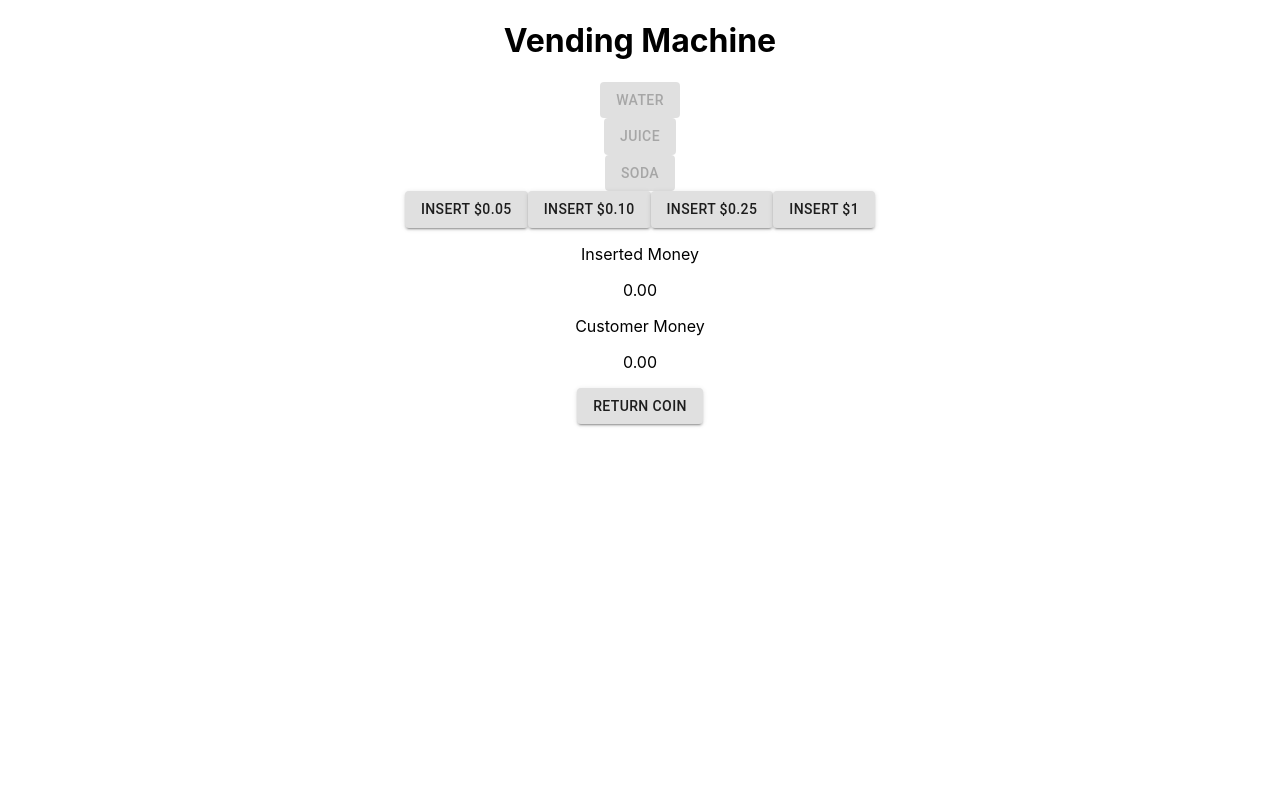
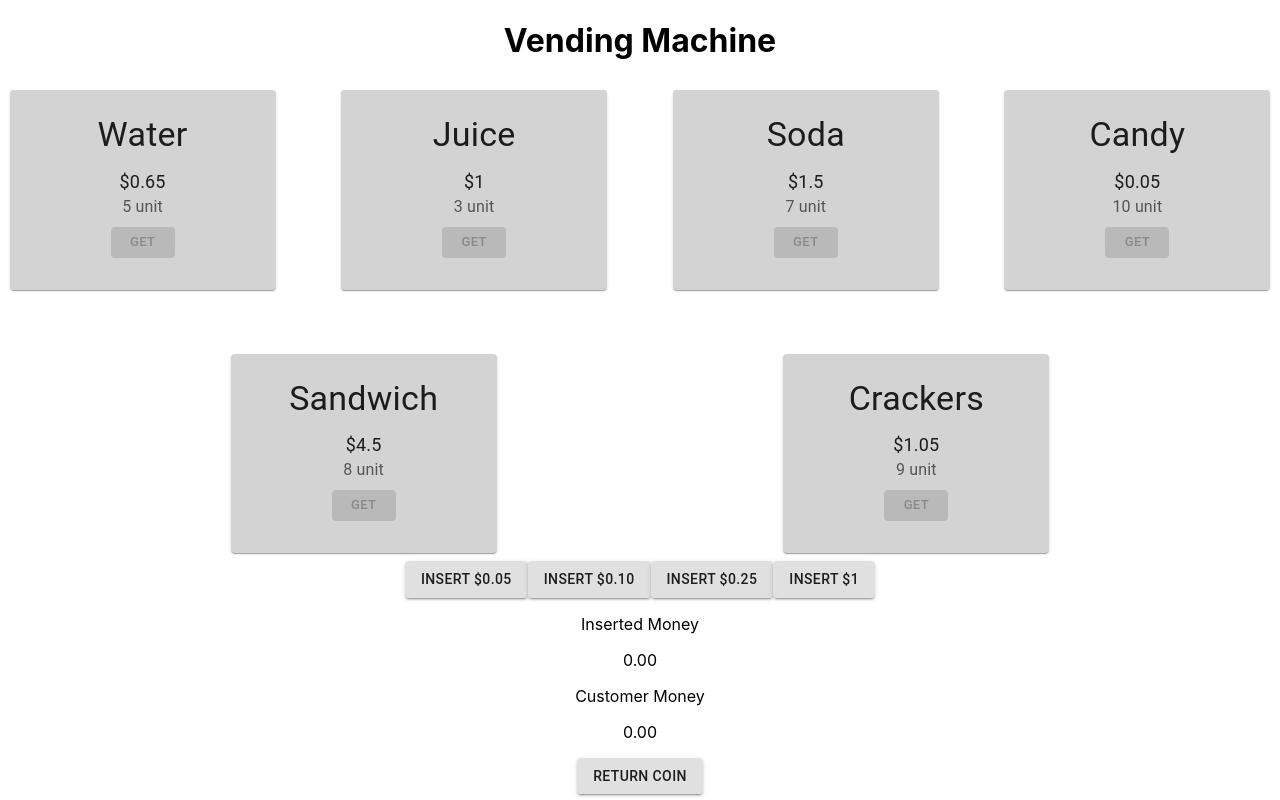
Before and after one commit to ChristiancChavez/vendingMachine, a React (Create React App) app: page / in a window 1280 px wide. Built offline with nearby package versions, Linux system fonts and the light colour scheme.

Commit message:
create Product component and use it in VendingMachine

```diff
--- a/src/components/MethodButton.jsx
+++ b/src/components/MethodButton.jsx
@@ -1,7 +1,7 @@
 import React from 'react'
 import Button from '@material-ui/core/Button';
 
-const MethodButton = ({text, onClick, disabled=false}) => {
+const MethodButton = ({ text, onClick, disabled= false, subText= 0 }) => {
   return (
     <Button
         onClick={onClick}
@@ -9,6 +9,7 @@ const MethodButton = ({text, onClick, disabled=false}) => {
         disabled={disabled}
     >
       {text}
+      {subText > 0 && (` $${subText}`)}
     </Button>
   )
 }
--- /dev/null
+++ b/src/components/Product.jsx
@@ -0,0 +1,26 @@
+import * as React from 'react';
+import Card from '@mui/material/Card';
+import CardContent from '@mui/material/CardContent';
+import Button from '@mui/material/Button';
+import Typography from '@mui/material/Typography';
+
+const Product = ({ text, price, amount, onClick, disabled }) => {
+    return (
+        <Card sx={{ width: 250, margin: 1, padding: 1, background: disabled ? 'lightGray' : 'lightBlue' }}>
+            <CardContent>
+                <Typography variant="h4" color="text.primary" gutterBottom>
+                    {text}
+                </Typography>
+                <Typography sx={{ fontSize: 18 }}>
+                    ${price}
+                </Typography>
+                <Typography sx={{ fontSize: 16 }} color="text.secondary">
+                    {amount} unit
+                </Typography>
+                <Button onClick={onClick} sx={{ marginTop: 1 }} size="small" variant="contained" disabled={disabled}>Get</Button>
+            </CardContent>
+        </Card>
+    );
+}
+
+export default Product;
--- a/src/components/VendingMachine.jsx
+++ b/src/components/VendingMachine.jsx
@@ -1,12 +1,18 @@
 import React, { useState } from 'react';
-import MethodButton from '../components/MethodButton';
+import MethodButton from './MethodButton';
+import Product from './Product';
+import Grid from '@mui/material/Grid';
+import { Box } from '@mui/material';
 
 const VendingMachine = () => {
 
-    const [availableItems, setAvailableItems] = useState([
+    const [availableProducts, setAvailableProducts] = useState([
         { name: 'Water', price: 0.65, count: 5 },
         { name: 'Juice', price: 1.00, count: 3 },
         { name: 'Soda', price: 1.50, count: 7 },
+        { name: 'Candy', price: 0.05, count: 10 },
+        { name: 'Sandwich', price: 4.50, count: 8 },
+        { name: 'Crackers', price: 1.05, count: 9 },
     ]);
 
     const [availableChange, setAvailableChange] = useState({
@@ -24,17 +30,17 @@ const VendingMachine = () => {
     ];
 
     const [insertedMoney, setInsertedMoney] = useState(0);
-    const [selectedItem, setSelectedItem] = useState(null);
+    const [selectedProduct, setSelectedProduct] = useState(null);
     const [customerMoney, setCustomermoney] = useState(0);
 
     const handleSelectItem = (item) => {
         if (insertedMoney >= item.price && item.count > 0) {
-        setSelectedItem(item);
+            setSelectedProduct(item);
             setInsertedMoney(insertedMoney - item.price);
-        const updatedItems = availableItems.map((i) =>
+            const updatedItems = setAvailableProducts.map((i) =>
                 i.name === item.name ? { ...i, count: i.count - 1 } : i
             );
-        setAvailableItems(updatedItems);
+            setAvailableProducts(updatedItems);
         }
     };
 
@@ -78,11 +84,11 @@ const VendingMachine = () => {
         };
 
     const vendItem = () => {
-        if (selectedItem) {
+        if (selectedProduct) {
             return (
                 <div>
-                <p>{selectedItem.name}</p>
-                {calculateChange(insertedMoney - selectedItem.price)}
+                    <p>{selectedProduct.name}</p>
+                    {calculateChange(insertedMoney - selectedProduct.price)}
                 </div>
                 );
             }
@@ -90,19 +96,28 @@ const VendingMachine = () => {
 
 
     return (
-        <div>
+        <Box>
             <h1>Vending Machine</h1>
-            <div>
-            {availableItems.map((item) => (
-                <div key={item.name}>
-                    <MethodButton
+            <Grid
+                container
+                direction="row"
+                justifyContent="space-evenly"
+                alignItems="center"
+                spacing={6}
+            >
+                {availableProducts.map((item) => (
+                    <Grid item>
+                        <Product
+                            key={item.name}
                             text={item.name}
                             disabled={insertedMoney < item.price || item.count === 0}
                             onClick={() => handleSelectItem(item)}
+                            price={item.price}
+                            amount={item.count}
                         />
-                </div>
+                    </Grid>
                 ))}
-            </div>
+            </Grid>
             <div>
                 {coinButtons.map((coinButton) => (
                     <MethodButton
@@ -128,7 +143,7 @@ const VendingMachine = () => {
                 />
             </div>
             {vendItem()}
-        </div>
+        </Box>
     )
 };
 
```
Lines whose indentation alone changed are shown as unchanged.
